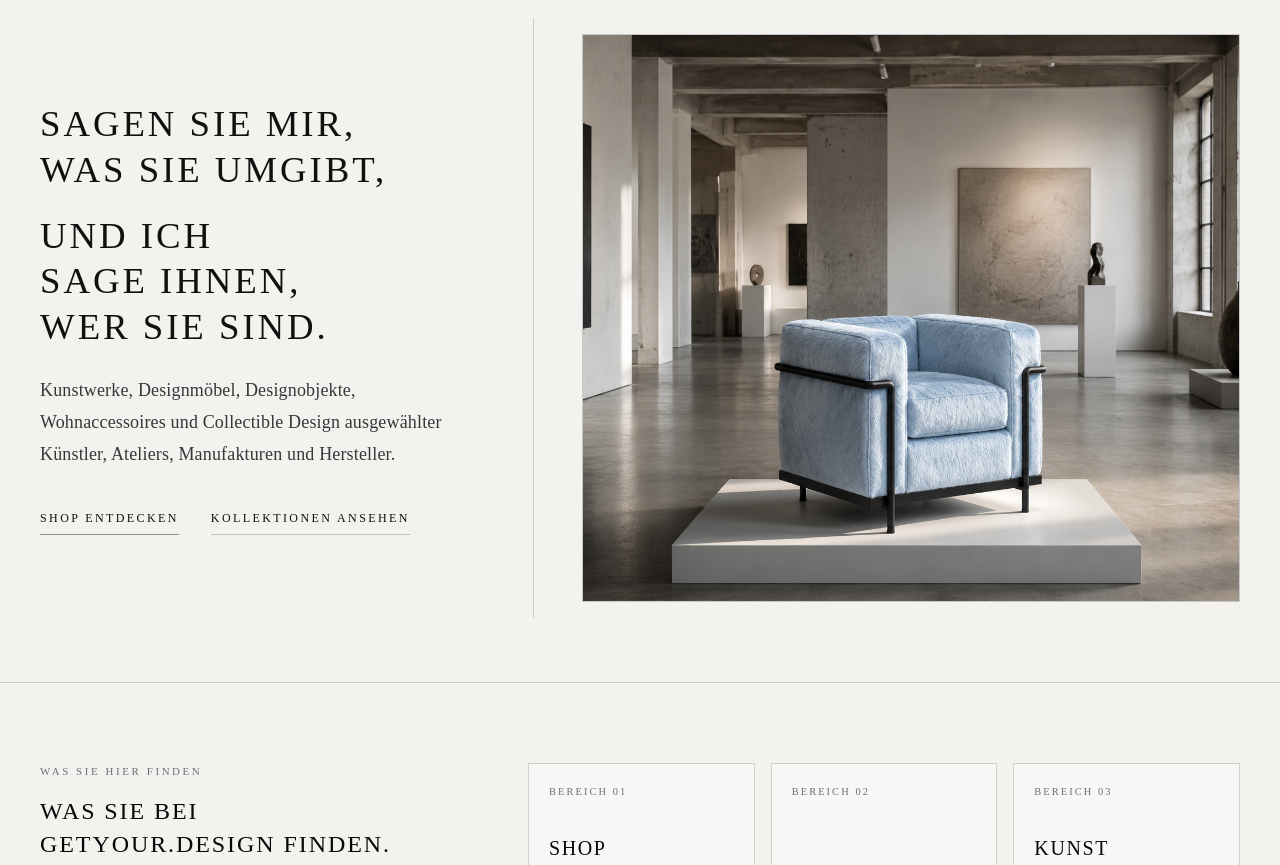
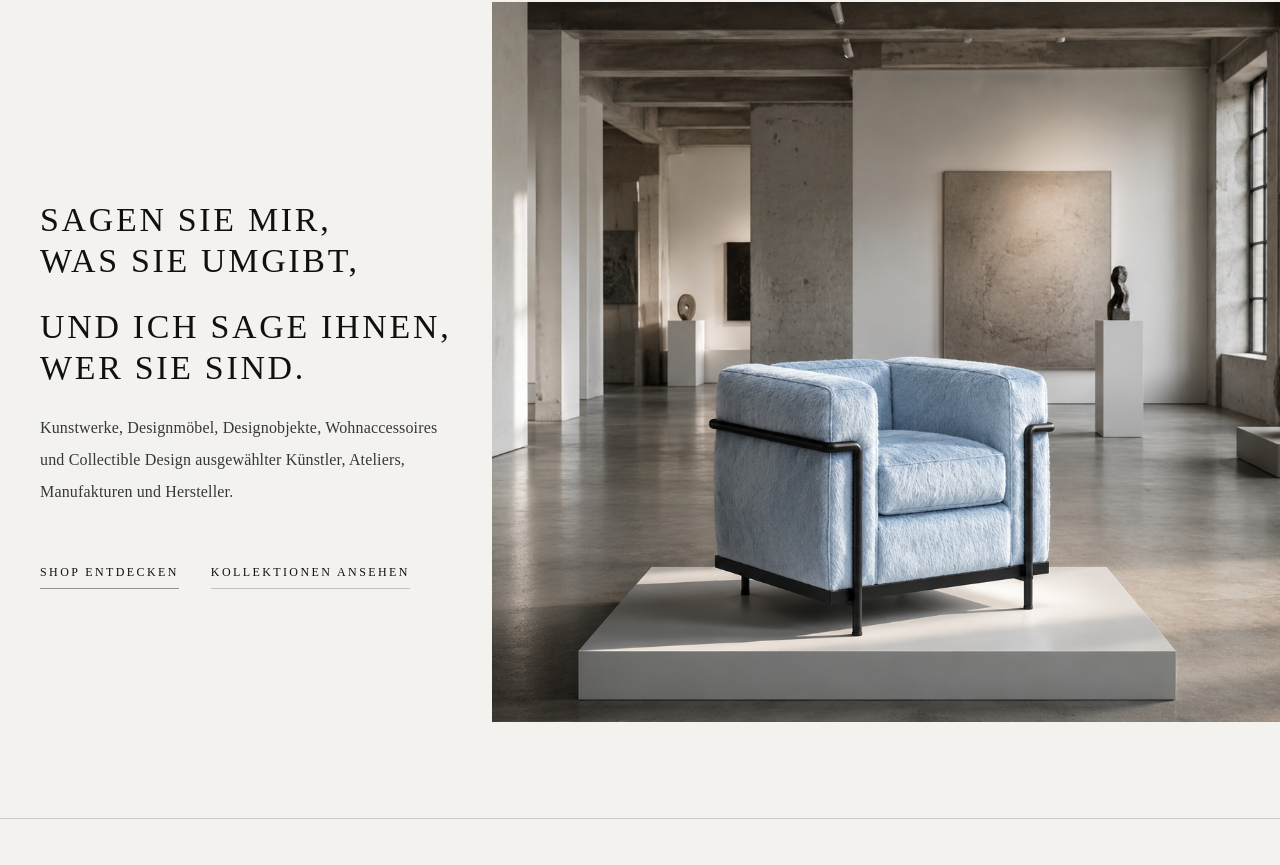
Before and after one commit to getyour-design/getyour-design, a Next.js app: page / in a window 1280 px wide. Shown: the part 115-980 px from the top of the page. Built offline with nearby package versions, Linux system fonts and the light colour scheme.

Commit message:
Homepage redesign and hero update

```diff
--- a/app/page.tsx
+++ b/app/page.tsx
@@ -128,26 +128,26 @@ function ProductVisual({ index, palette }: { index: number; palette: string }) {
 export default function Home() {
   return (
     <main className="bg-[#f3f2ef]">
-      <section className="border-b hairline bg-[#f3f2ef] px-5 py-12 lg:px-10 lg:py-16">
-        <div className="mx-auto grid max-w-[1540px] gap-14 lg:min-h-[600px] lg:grid-cols-[0.382fr_0.618fr] lg:items-center">
-          <div className="flex max-w-[35rem] flex-col self-center">
-            <h1 className="serif text-balance text-[1.55rem] font-normal leading-[1.24] text-[#10100f] md:text-[2.05rem] lg:text-[2.3rem]">
+      <section className="border-b hairline bg-[#f3f2ef] px-5 pb-20 pt-10 lg:px-10 lg:pb-24 lg:pt-12">
+        <div className="mx-auto grid max-w-[1540px] gap-6 lg:min-h-[720px] lg:grid-cols-[0.36fr_0.64fr] lg:items-center xl:gap-8">
+          <div className="flex max-w-[33rem] flex-col self-center lg:translate-y-8 lg:pr-0">
+            <h1 className="serif text-balance text-[1.45rem] font-normal leading-[1.22] text-[#10100f] md:text-[1.85rem] lg:text-[2.12rem]">
               Sagen Sie mir,
               <br />
               was Sie umgibt,
               <br />
-              <span className="mt-5 block">
+              <span className="mt-6 block">
                 und ich sage Ihnen,
                 <br />
                 wer Sie sind.
               </span>
             </h1>
-            <p className="mt-6 max-w-[34rem] text-base leading-8 text-[#353839] md:text-lg md:leading-8">
+            <p className="mt-6 max-w-[30rem] text-[0.98rem] leading-7 text-[#353839] md:text-base md:leading-8">
               Kunstwerke, Designmöbel, Designobjekte, Wohnaccessoires und
               Collectible Design ausgewählter Künstler, Ateliers,
               Manufakturen und Hersteller.
             </p>
-            <div className="mt-10 flex flex-col gap-4 text-xs uppercase tracking-[0.2em] text-[#10100f] sm:flex-row sm:gap-8">
+            <div className="mt-14 flex flex-col gap-4 text-xs uppercase tracking-[0.2em] text-[#10100f] sm:flex-row sm:gap-8">
               <Link className="border-b border-black/40 pb-2 transition hover:border-black" href="/shop">
                 Shop entdecken
               </Link>
@@ -156,11 +156,11 @@ export default function Home() {
               </Link>
             </div>
           </div>
-          <div className="self-stretch border-l hairline pl-0 lg:pl-12 lg:py-4">
-            <div className="h-full border hairline bg-[#e7ecef] p-0">
+          <div className="self-stretch lg:-mr-10 lg:py-0">
+            <div className="h-full bg-[#e7ecef] p-0">
               <img
                 alt="Fotografie eines LC2-Sessels in architektonischem Interior-Kontext"
-                className="h-full min-h-[440px] w-full object-cover object-[58%_56%]"
+                className="h-full min-h-[520px] w-full object-cover object-[58%_59%] lg:min-h-[720px]"
                 src="/images/hero-lc2-blue.jpg"
               />
             </div>
@@ -168,12 +168,12 @@ export default function Home() {
         </div>
       </section>
 
-      <section className="border-b hairline bg-[#f3f2ef] px-5 py-16 lg:px-10 lg:py-20">
+      <section className="border-b hairline bg-[#f3f2ef] px-5 py-14 lg:px-10 lg:py-16">
         <div className="mx-auto max-w-[1540px]">
           <div className="grid gap-12 lg:grid-cols-[0.382fr_0.618fr] lg:items-start">
             <div className="max-w-[34rem]">
               <p className="text-[0.68rem] uppercase tracking-[0.24em] text-[#667174]">Was Sie hier finden</p>
-              <h2 className="serif mt-4 text-balance text-xl leading-snug tracking-[0.08em] lg:text-2xl">
+              <h2 className="serif mt-4 text-balance text-lg leading-snug tracking-[0.08em] lg:text-[1.35rem]">
                 Was Sie bei GETYOUR.DESIGN finden.
               </h2>
               <p className="mt-6 max-w-lg text-sm leading-7 text-[#4b5356]">
@@ -193,7 +193,7 @@ export default function Home() {
                     Bereich 0{index + 1}
                   </p>
                   <div>
-                    <h3 className="serif text-xl leading-snug tracking-[0.08em]">{area.title}</h3>
+                    <h3 className="serif text-lg leading-snug tracking-[0.08em]">{area.title}</h3>
                     <p className="mt-4 text-sm leading-6 text-[#4b5356]">{area.description}</p>
                   </div>
                 </Link>
```
